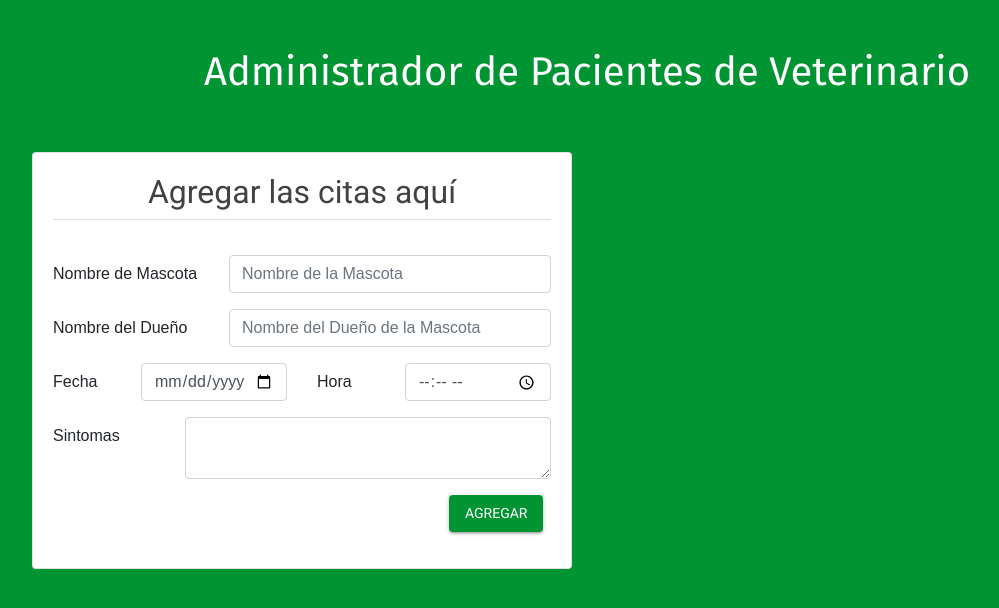
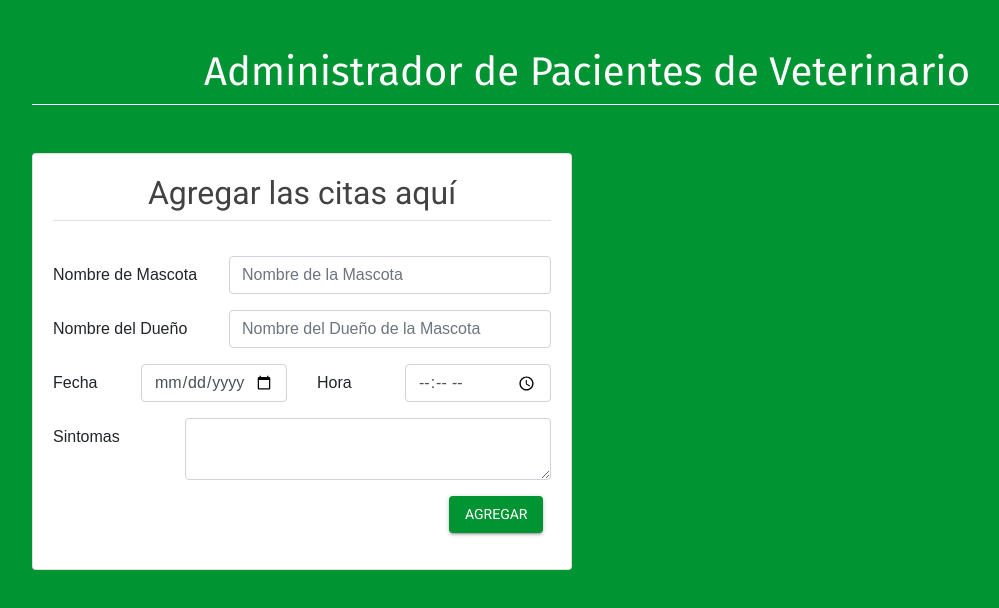
Before and after one commit to CesarRivasP/appointments-of-patients, a React (Create React App) app: page / in a window 1280 px wide. Shown: the top 608 px of the page, without its empty margins (53-1052 px from the left). Built offline with nearby package versions, Linux system fonts and the light colour scheme.

Commit message:
Added divider component

```diff
--- a/src/components/header.js
+++ b/src/components/header.js
@@ -1,11 +1,17 @@
 import React from 'react';
+import Divider from '@material-ui/core/Divider';
+
 
 const Header = (props) => {
   const { title } = props;
   return (
-    <header>
-      <h1 className="text-center">{title}</h1>
-    </header>
+    <div>
+      <header>
+        <h1 className="text-center">{title}</h1>
+      </header>
+
+      <Divider style={{ backgroundColor: 'white'}}/>
+    </div>
   );
 }
 
```
